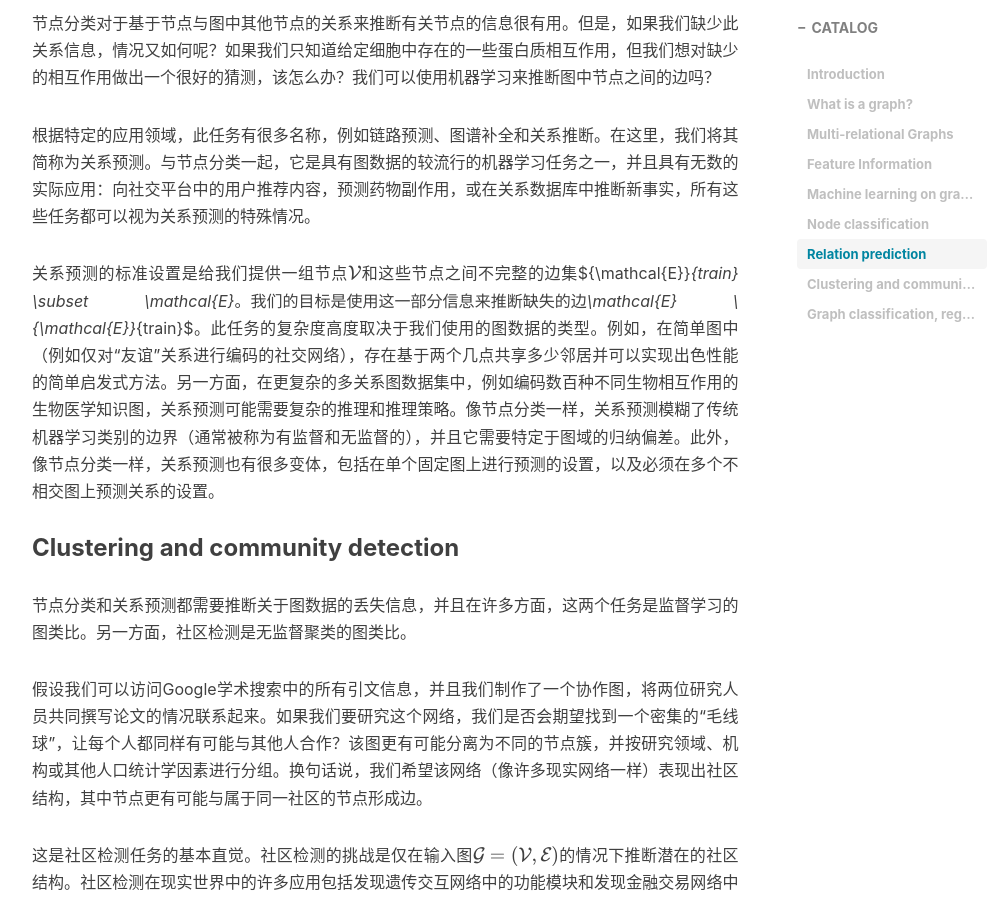
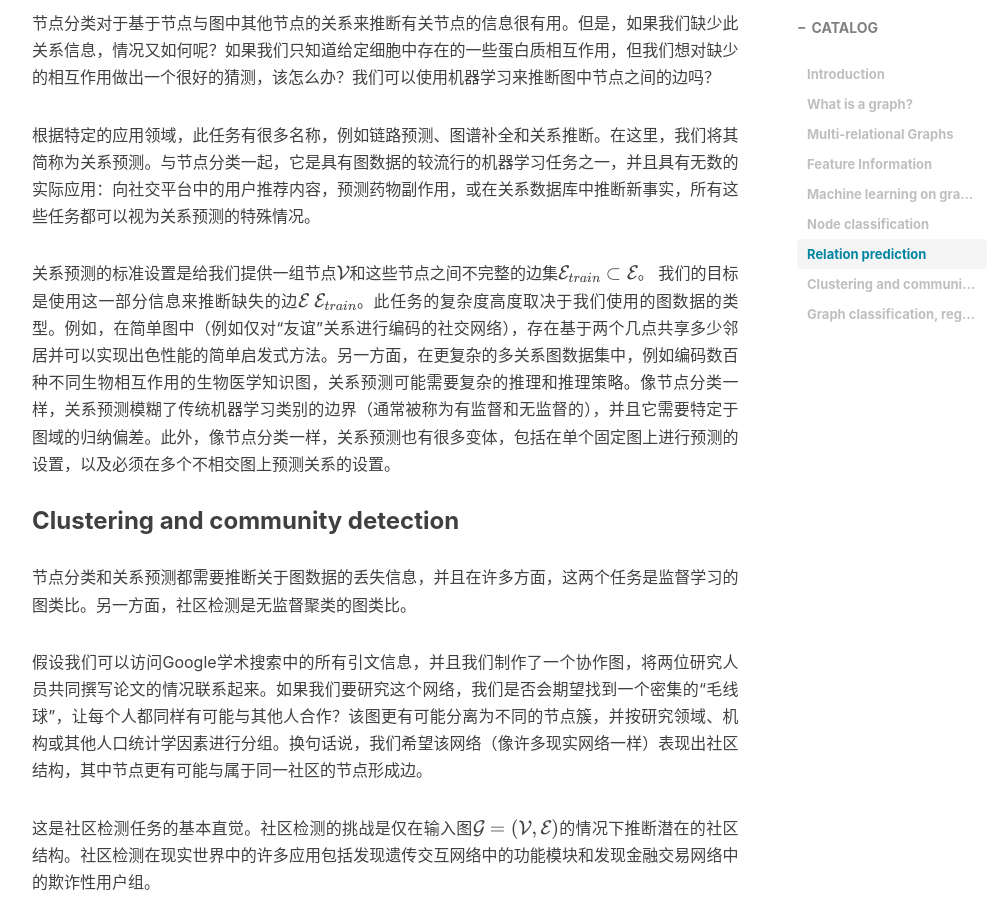
Before and after one commit to Aiah/aiah.github.io, a Jekyll site: the page built from _posts/2020-09-01-Graph-Representation-Learning-2Introduction.md, in a window 1280 px wide and 900 px high, scrolled down 4481 px. Shown: the whole window, without its empty margins (233-1238 px from the left). Built offline with Jekyll 4.4.1, drawn with Linux system fonts in a browser that asks for light colours; nearby versions of some CDN libraries; formulas are drawn with MathJax 3; comment, search, counter and statistics services are not loaded.

Commit message:
modify formualtion

```diff
--- a/_posts/2020-09-01-Graph-Representation-Learning-2Introduction.md
+++ b/_posts/2020-09-01-Graph-Representation-Learning-2Introduction.md
@@ -74,7 +74,7 @@ tags:
 
 根据特定的应用领域，此任务有很多名称，例如链路预测、图谱补全和关系推断。在这里，我们将其简称为关系预测。与节点分类一起，它是具有图数据的较流行的机器学习任务之一，并且具有无数的实际应用：向社交平台中的用户推荐内容，预测药物副作用，或在关系数据库中推断新事实，所有这些任务都可以视为关系预测的特殊情况。
 
-关系预测的标准设置是给我们提供一组节点$\mathcal{V}$和这些节点之间不完整的边集${\mathcal{E}}_{train} \subset \mathcal{E}$。 我们的目标是使用这一部分信息来推断缺失的边$\mathcal{E} \\ {\mathcal{E}}_{train}$。此任务的复杂度高度取决于我们使用的图数据的类型。例如，在简单图中（例如仅对“友谊”关系进行编码的社交网络），存在基于两个几点共享多少邻居并可以实现出色性能的简单启发式方法。另一方面，在更复杂的多关系图数据集中，例如编码数百种不同生物相互作用的生物医学知识图，关系预测可能需要复杂的推理和推理策略。像节点分类一样，关系预测模糊了传统机器学习类别的边界（通常被称为有监督和无监督的），并且它需要特定于图域的归纳偏差。此外，像节点分类一样，关系预测也有很多变体，包括在单个固定图上进行预测的设置，以及必须在多个不相交图上预测关系的设置。
+关系预测的标准设置是给我们提供一组节点$\mathcal{V}$和这些节点之间不完整的边集$\mathcal{E}\_{train} \subset \mathcal{E}$。 我们的目标是使用这一部分信息来推断缺失的边$\mathcal{E} \\ \mathcal{E}\_{train}$。此任务的复杂度高度取决于我们使用的图数据的类型。例如，在简单图中（例如仅对“友谊”关系进行编码的社交网络），存在基于两个几点共享多少邻居并可以实现出色性能的简单启发式方法。另一方面，在更复杂的多关系图数据集中，例如编码数百种不同生物相互作用的生物医学知识图，关系预测可能需要复杂的推理和推理策略。像节点分类一样，关系预测模糊了传统机器学习类别的边界（通常被称为有监督和无监督的），并且它需要特定于图域的归纳偏差。此外，像节点分类一样，关系预测也有很多变体，包括在单个固定图上进行预测的设置，以及必须在多个不相交图上预测关系的设置。
 
 ### Clustering and community detection
 
```
